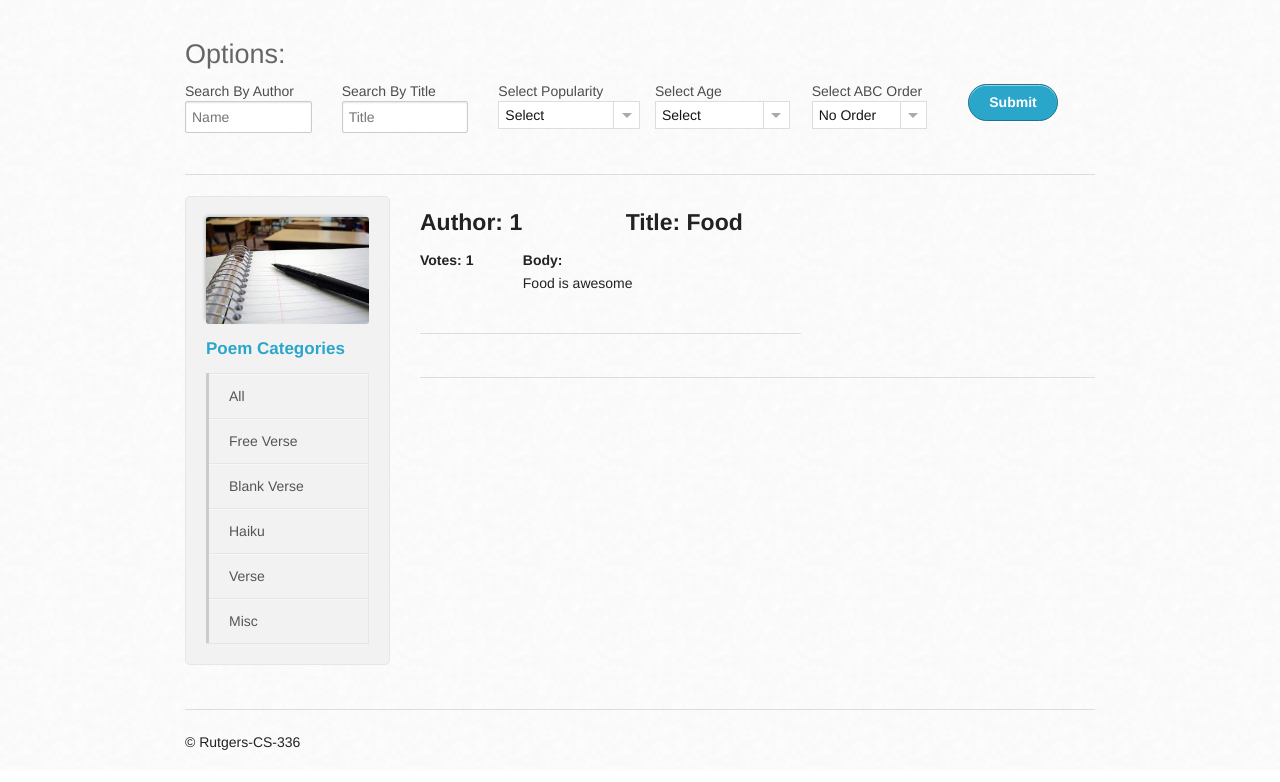
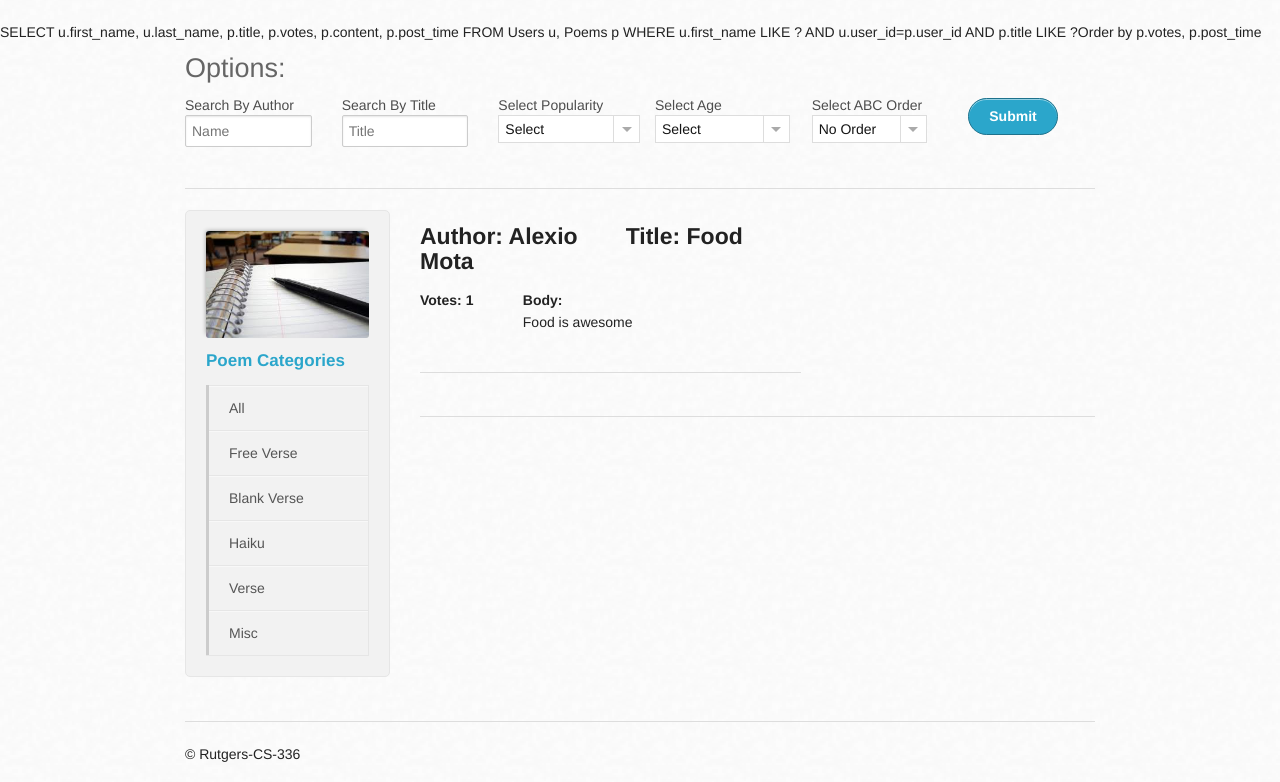
Before and after one commit to bilalq/poetica, a CodeIgniter app: page /index.php/search/poems in a window 1280 px wide. Shown: the part 45-827 px from the top of the page. Before the commit the page ends 795 px from the top, so only its background shows below. Run offline with CodeIgniter, Linux system fonts and the light colour scheme; data comes from the database, SQL or seed files in the repository; data that the repository does not hold is empty.

Commit message:
Updated Poem Search

```diff
--- a/application/controllers/search.php
+++ b/application/controllers/search.php
@@ -9,7 +9,7 @@ class Search extends MY_Controller {
   public function poems() {
 
     $this->load->model('Poem_model');
-    $poems = (array) ($this->Poem_model->get_poem('1'));
+    $poems = (array) ($this->Poem_model->get_poems('Alexio', 'Food', 'Most Popular', 'Newest', 'A-Z'));
     if(!empty($poems)){
       $this->template->build('search/poems', array("poems" => $poems));
     }
--- a/application/models/poem_model.php
+++ b/application/models/poem_model.php
@@ -34,17 +34,25 @@ class Poem_model extends CI_Model {
 
   function get_poems($authors, $titles, $popularity, $age, $abc){
 
-    $authors = isset($authors) ? $authors : '%';
-    $titles = isset($titles) ? $titles : '%';
-    $age = isset($age) ? $age : '%';
-    $abc = isset($abc) ? $abc : '%';
+   /* $authors = !isset($authors) ? $authors : '%';
+    $titles = !isset($titles) ? $titles : '%';
+    $age = !isset($age) ? $age : '%';
+    $abc = !isset($abc) ? $abc : '%';*/
 
-    $query = "SELECT u.first_name, u.last_name, p.title, p.votes, p.content, p.post_date
+    $query = "SELECT u.first_name, u.last_name, p.title, p.votes, p.content, p.post_time
       FROM Users u, Poems p
-      WHERE u.first_name LIKE '%?%' AND u.user_id=p.user_id AND p.title LIKE'%?%'";
+      WHERE u.first_name LIKE ? AND u.user_id=p.user_id AND p.title LIKE ?";
 
-    $query .="Order by p.votes, p.post_date";
+    $query .='Order by p.votes, p.post_time';
 
+    $search = $this->db->query("SELECT u.first_name,
+     u.last_name, p.title, p.votes, p.content, p.post_time, p.poem_id
+      FROM Users u, Poems p
+      WHERE u.first_name LIKE ? AND u.user_id=p.user_id AND p.title LIKE ?",
+       array($authors, $titles));
+
+    echo $query;
+    return $search->result();
   }
 
   function get_poem($poem_id){
--- a/application/views/search/poems.php
+++ b/application/views/search/poems.php
@@ -86,19 +86,22 @@
 
 			      <div class="row">
 			      	<div class="six columns">
-			      		<h4>Author: <?=$poem->user_id?></h4>
+			      		<h4>Author:
+			      			<?= $poem->first_name; ?>
+			      			<?= $poem->last_name; ?>
+			      		</h4>
 			      	</div>
 			      	<div class="six columns">
-			      		<h4>Title: <?=$poem->title?></h4>
+			      		<h4>Title: <?= $poem->title; ?></h4>
 			      	</div>
 			      </div>
 			      <div class="row">
 			      	<div class="three columns">
-			      		<p><strong>Votes: <?=$poem->votes?></strong></p>
+			      		<p><strong>Votes: <?= $poem->votes; ?></strong></p>
 			      	</div>
 			      	<div style="overflow:scroll" class="nine columns">
 			      		<p><strong>Body:</strong><br>
-			      		 <?=$poem->content?></p>
+			      		 <?= $poem->content; ?></p>
 			      	</div>
 			      </div>
 			      <hr>
@@ -107,11 +110,11 @@
 			      		<?php foreach($poem->comments as $comment): ?>
 			      		<div class="row">
 			      			<div class="four columns">
-			      				<h5><?=$comment->name?></h5>
-			      				<p><?=$comment->post_time?></p>
+			      				<h5><?= $comment->name; ?></h5>
+			      				<p><?= $comment->post_time; ?></p>
 			      			</div>
 			      			<div style="overflow:scroll" class="eight columns">
-			      				<p><?=$comment->content?></p>
+			      				<p><?= $comment->content; ?></p>
 			      			</div>
 			      		</div>
 			      		<hr>
```
